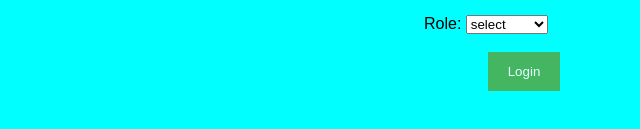
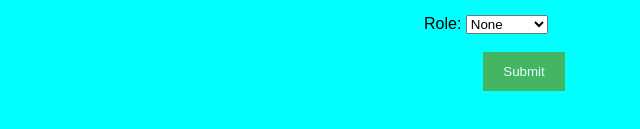
Before and after one commit to AnushaAndela/github_welcome, a plain HTML site: page index.html in a window 1280 px wide. Shown: the part 275-404 px from the top of the page, 572-1212 px from the left. Drawn offline with Linux system fonts and the light colour scheme.

Commit message:
Update index.html

```diff
--- a/index.html
+++ b/index.html
@@ -70,9 +70,9 @@ background-color:#00FFFF;
   <input type="text" placeholder="Enter username" id="username" name="username" required><br>
   <label for="pwd">Password: </label><br>
   <input type="password" placeholder="Enter password" id="pwd" name="pwd" required><br><br>
-  <label for="roles">Role: </label>
-  <select id="mySelect" >
-  <option value="None">select</option>
+  <label for="roles" required>Role: </label>
+  <select id="mySelect"  required>
+  <option value="">None</option>
   <option value="admin" id="admin">Admin</option>
   <option value="employee" id="employee">Employee</option>
 
@@ -84,7 +84,7 @@ background-color:#00FFFF;
 
 
 
-<button type="button" onclick="myFunction()" class='btn'>Login</button>
+<input type="submit" onclick="myFunction()" class='btn'></input>
 
 <script>
 function myFunction()
```
